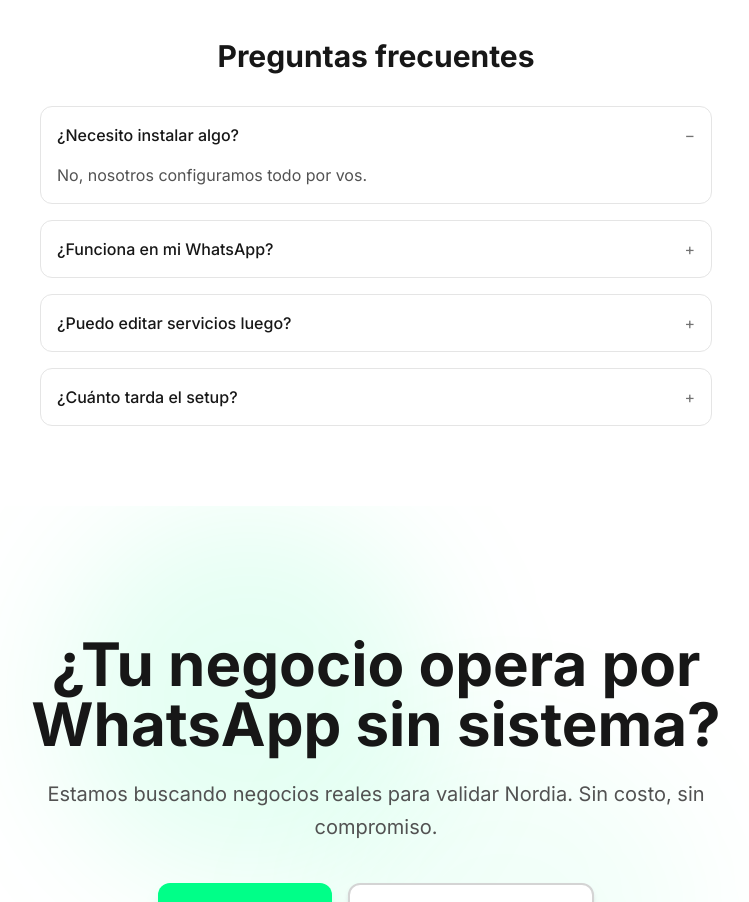
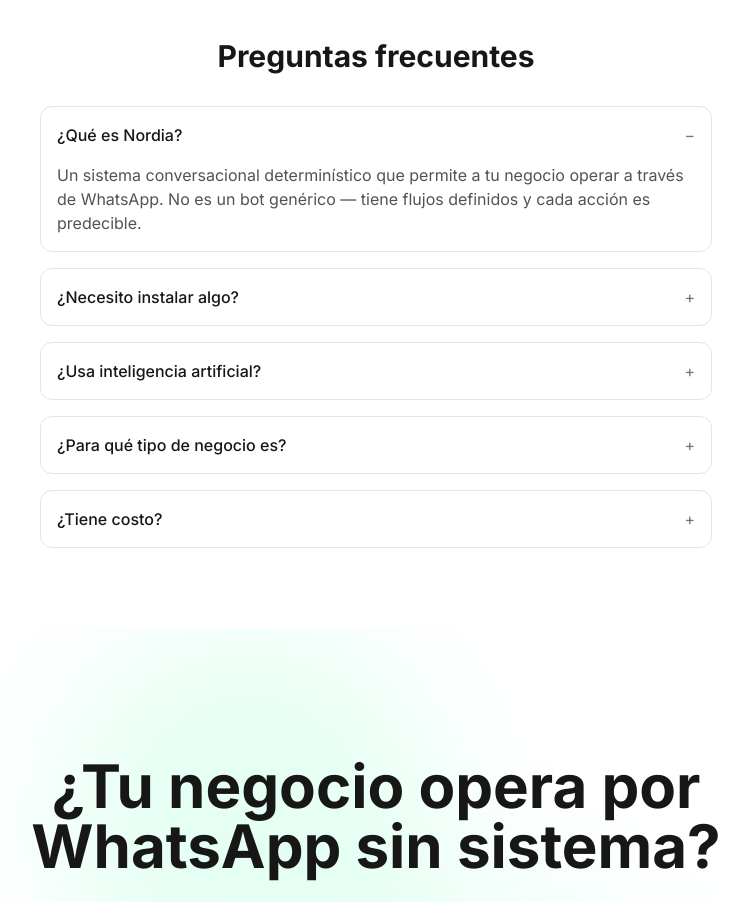
Before and after one commit to gonzacha/nordia.com.ar, a Next.js app: page / in a window 1280 px wide. Shown: the part 1900-2802 px from the top of the page, without its empty margins (264-1013 px from the left). Built offline with nearby package versions, Linux system fonts and the light colour scheme; no server answers.

Commit message:
Rewrite FAQ copy

```diff
--- a/app/components/FAQSection.tsx
+++ b/app/components/FAQSection.tsx
@@ -9,20 +9,29 @@ type FAQ = {
 
 const faqs: FAQ[] = [
   {
-    question: "¿Necesito instalar algo?",
-    answer: "No, nosotros configuramos todo por vos."
+    question: "¿Qué es Nordia?",
+    answer:
+      "Un sistema conversacional determinístico que permite a tu negocio operar a través de WhatsApp. No es un bot genérico — tiene flujos definidos y cada acción es predecible."
   },
   {
-    question: "¿Funciona en mi WhatsApp?",
-    answer: "Sí, funciona con tu cuenta de WhatsApp Business actual."
+    question: "¿Necesito instalar algo?",
+    answer:
+      "No. Nordia se conecta a tu WhatsApp Business. Seguís usando tu número de siempre."
   },
   {
-    question: "¿Puedo editar servicios luego?",
-    answer: "Sí, podés actualizar servicios y precios cuando quieras."
+    question: "¿Usa inteligencia artificial?",
+    answer:
+      "El core es determinístico, sin modelo de lenguaje. Cada respuesta está definida por reglas, no por un modelo que interpreta."
   },
   {
-    question: "¿Cuánto tarda el setup?",
-    answer: "48 horas desde que confirmás."
+    question: "¿Para qué tipo de negocio es?",
+    answer:
+      "Para negocios con más de una persona atendiendo WhatsApp, o con múltiples sucursales. Si una sola persona maneja todo sin problemas, probablemente no lo necesitás todavía."
+  },
+  {
+    question: "¿Tiene costo?",
+    answer:
+      "Estamos en etapa de validación. No hay costo mientras probamos juntos."
   }
 ];
 
```
